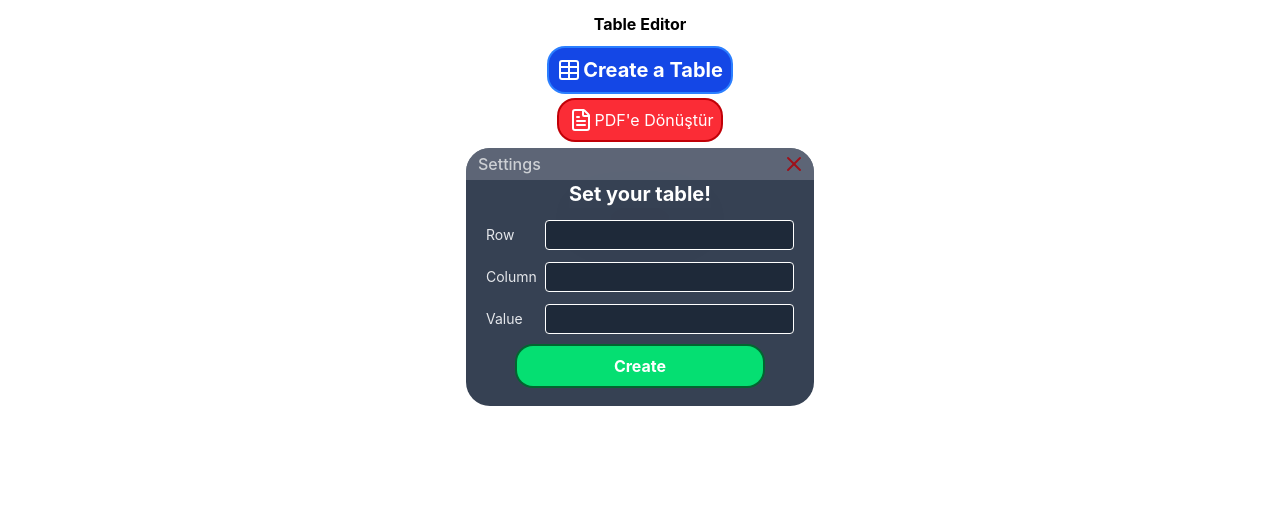
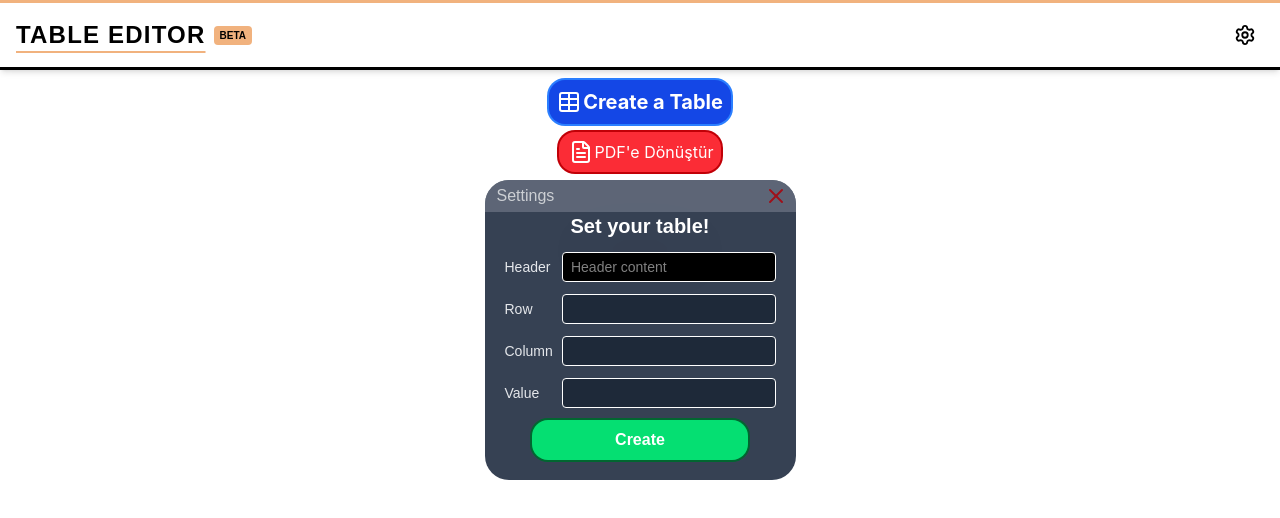
Before and after one commit to kaancaydin/tableEditor, a React (Vite) app: page / in a window 1280 px wide. Both pictures are taken after a click on the button "Create a Table". Shown: the top 518 px of the page. Built offline with nearby package versions, Linux system fonts and the light colour scheme.

Commit message:
feat: add header section and changed header input value to string

```diff
--- a/src/App.tsx
+++ b/src/App.tsx
@@ -4,16 +4,18 @@ import { TableSettings } from "./components/TableSettings";
 import { Table } from "lucide-react";
 import { CreateTable } from "./components/CreateTable";
 import type { TableStatus } from "./types/types";
+import { Header } from "./components/Header";
 
 function App() {
   const [openTSettings, setOpenTSettings] = useState<TableStatus>("close");
   const [rowNum, setRowNum] = useState<number | "">("");
   const [colNum, setColNum] = useState<number | "">("");
+  const [headerVal, setHeaderVal] = useState<string>("");
   const [colVal, setColVal] = useState<string>("");
   return (
     <>
-      <div className={`flex items-center justify-center flex-col `}>
-        <p className="my-3 font-bold">Table Editor</p>
+      <Header />
+      <div className={`flex items-center justify-center flex-col mt-20`}> {/* NOT:mt-20 geçici eklendi, silinecek */}
         <button
           className="font-bold bg-blue-700 ring-2 ring-blue-500 text-white text-xl p-2 flex gap-0.5
         cursor-pointer rounded-2xl justify-center items-center text-center
@@ -27,19 +29,28 @@ function App() {
           Create a Table
         </button>
         <TurnToPdf />
-        <div className={`${openTSettings === "open" ? "flex" : "hidden"}`}>
+        <div className={`${openTSettings === "open" ? "flex font-titi" : "hidden"}`}>
           <TableSettings
             setOpenTSettings={setOpenTSettings}
             rowNum={rowNum}
             colNum={colNum}
+            headerVal={headerVal}
             colVal={colVal}
             setRowNum={setRowNum}
             setColNum={setColNum}
+            setHeaderVal={setHeaderVal}
             setColVal={setColVal}
           />
         </div>
-        <div className={`${openTSettings === "created" ? "flex flex-col gap-2 items-center text-center" : "hidden"}`}>
-          <CreateTable rowNum={rowNum} colNum={colNum} colVal={colVal}/>
+        <div
+          className={`${openTSettings === "created" ? "flex flex-col gap-2 items-center text-center font-manrope" : "hidden"}`}
+        >
+          <CreateTable
+            rowNum={rowNum}
+            colNum={colNum}
+            headerVal={headerVal}
+            colVal={colVal}
+          />
         </div>
       </div>
     </>
--- a/src/components/CreateTable.tsx
+++ b/src/components/CreateTable.tsx
@@ -1,29 +1,57 @@
 import type { TableProps } from "../types/types";
 
-export const CreateTable = ({ rowNum, colNum,colVal}: TableProps) => {
+export const CreateTable = ({
+  rowNum,
+  colNum,
+  headerVal,
+  colVal,
+}: TableProps) => {
   const rowInt = Number(rowNum);
   const colInt = Number(colNum);
   return (
     <>
-      <div
-        className={`${rowInt > 0 && colInt > 0 ? "flex" : "hidden"} gap-2 mt-2 bg-gray-400 p-2 rounded-2xl`}
+      <table
+        className={`${rowInt > 0 && colInt > 0 ? "block" : "hidden"} border-collapse border border-red-900`}
       >
-        <p>
-          row : <span className="bg-purple-500 p-1 rounded-xl">{rowInt}</span>
-        </p>
-        <span className="font-bold">|</span>
-        <p>
-          col : <span className="bg-purple-500 p-1 rounded-xl">{colInt}</span>
-        </p>
-      </div>
+        <thead>
+          <tr className="bg-red-100">
+            <th className="border border-red-300 px-4 py-2 text-center" colSpan={2}>Table Details</th>
+          </tr>
+        </thead>
+        <tbody>
+          <tr>
+            <td className="border border-red-300 px-4 py-2 text-left">Row</td>
+            <td className="border border-red-300 px-4 py-2 text-left">{rowInt}</td>
+          </tr>
+          <tr>
+            <td className="border border-red-300 px-4 py-2 text-left">Column</td>
+            <td className="border border-red-300 px-4 py-2 text-left">{colInt}</td>
+          </tr>
+        </tbody>
+      </table>
 
       <table className="w-full border-collapse border border-gray-300">
+        {headerVal.trim() !== "" && (
+          <thead>
+            <tr className="bg-gray-100">
+              <th
+                className="border border-gray-300 px-4 py-2 text-center" //header şu anlık verilen satır değeri ile aynı sayıda ve hepsi birleşip tek satır oluyor
+                colSpan={colInt}
+              >
+                {headerVal}
+              </th>
+            </tr>
+          </thead>
+        )}
         <tbody>
           {Array.from({ length: rowInt }).map((_, rowIndex) => (
             <tr key={rowIndex}>
               {Array.from({ length: colInt }).map((_, colIndex) => (
-                <td className="border border-gray-300 px-4 py-2 text-left" key={colIndex}>
-                    {colVal}
+                <td
+                  className="border border-gray-300 px-4 py-2 text-left"
+                  key={colIndex}
+                >
+                  {colVal}
                 </td>
               ))}
             </tr>
--- /dev/null
+++ b/src/components/Header.tsx
@@ -0,0 +1,26 @@
+import { Settings } from "lucide-react";
+
+export const Header = () => {
+  return (
+    <header className="fixed top-0 left-0 right-0 z-50 bg-white border-b-3 border-b-[#000000] border-t-3 border-t-[#F1B27E] shadow-md font-titi print:hidden">
+      <div className="flex justify-between items-center px-4 py-3">
+        <div className="flex items-center gap-2">
+          <p className="font-bold tracking-wider uppercase text-2xl">
+            <span className="underline decoration-[#F1B27E] decoration-2 underline-offset-8">
+              Table editor
+            </span>
+          </p>
+          <span className="text-[10px] bg-[#F1B27E] text-black px-1.5 py-0.5 rounded font-bold">
+            BETA
+          </span>
+        </div>
+        <button className="p-2 rounded-full hover:bg-[#F1B27E]/50 active:scale-95 transition-all duration-200">
+          <Settings
+            width={22}
+            className="cursor-pointer text-black hover:rotate-45 transition-transform duration-300"
+          />
+        </button>
+      </div>
+    </header>
+  );
+};
--- a/src/components/TableSettings.tsx
+++ b/src/components/TableSettings.tsx
@@ -5,9 +5,11 @@ export const TableSettings = ({
   setOpenTSettings,
   rowNum,
   colNum,
+  headerVal,
   colVal,
   setRowNum,
   setColNum,
+  setHeaderVal,
   setColVal,
 }: TableSettingType) => {
   const inputControl = () => {
@@ -15,6 +17,13 @@ export const TableSettings = ({
       console.log("enter a valid number");
       return;
     }
+    let hV:string
+    if (headerVal.trim() !== "") {
+      hV = headerVal;
+    } else {
+      hV = "null";
+    }
+    console.log(hV);
     console.log("row:", rowNum);
     console.log("col:", colNum);
     console.log("colVal:", colVal);
@@ -32,6 +41,22 @@ export const TableSettings = ({
       <p className="text-xl font-bold text-white shadow-2xl mt-3">
         Set your table!
       </p>
+      <div className="flex items-center gap-2">
+        <label htmlFor="rowNum" className="text-sm text-gray-200 w-16">
+          Header
+        </label>
+        <input
+          id="headerNum"
+          type="text"
+          name="headerNum"
+          placeholder="Header content"
+          onChange={(e) => {
+            const val = e.target.value;
+            setHeaderVal(val);
+          }}
+          className="border rounded px-2 py-1 w-full bg-black text-white text-sm"
+        />
+      </div>
       <div className="flex items-center gap-2">
         <label htmlFor="rowNum" className="text-sm text-gray-200 w-16">
           Row
--- a/src/index.css
+++ b/src/index.css
@@ -1,4 +1,6 @@
 @import "tailwindcss";
+@import url('https://fonts.googleapis.com/css2?family=Manrope:wght@200..800&display=swap'); /* manrope fontu, google fonts */
+@import url('https://fonts.googleapis.com/css2?family=Titillium+Web:ital,wght@0,200;0,300;0,400;0,600;0,700;0,900;1,200;1,300;1,400;1,600;1,700&display=swap'); /* Titillium Web fontu, google fonts */
 
 body{
   background: #ffffff;
@@ -8,115 +10,17 @@ body{
   justify-content: center;
 }
 
-/* :root {
-  --text: #6b6375;
-  --text-h: #08060d;
-  --bg: #fff;
-  --border: #e5e4e7;
-  --code-bg: #f4f3ec;
-  --accent: #aa3bff;
-  --accent-bg: rgba(170, 59, 255, 0.1);
-  --accent-border: rgba(170, 59, 255, 0.5);
-  --social-bg: rgba(244, 243, 236, 0.5);
-  --shadow:
-    rgba(0, 0, 0, 0.1) 0 10px 15px -3px, rgba(0, 0, 0, 0.05) 0 4px 6px -2px;
-
-  --sans: system-ui, 'Segoe UI', Roboto, sans-serif;
-  --heading: system-ui, 'Segoe UI', Roboto, sans-serif;
-  --mono: ui-monospace, Consolas, monospace;
-
-  font: 18px/145% var(--sans);
-  letter-spacing: 0.18px;
-  color-scheme: light dark;
-  color: var(--text);
-  background: var(--bg);
-  font-synthesis: none;
-  text-rendering: optimizeLegibility;
-  -webkit-font-smoothing: antialiased;
-  -moz-osx-font-smoothing: grayscale;
-
-  @media (max-width: 1024px) {
-    font-size: 16px;
-  }
+@theme {
+    --font-manrope: "Manrope", sans-serif;
+    --font-titi: "Titillium Web", sans-serif;
+    /*
+  --font-satoshi: "Satoshi", sans-serif;
+  --font-clash: "Clash Display", sans-serif;
+  --font-cinzel: "Cinzel Decorative", serif;
+  --font-antiqua: "Uncial Antiqua", system-ui;
+  --font-rubik: "Rubik", sans-serif;
+  --font-sora: "Sora", ui-sans-serif, system-ui, sans-serif;
+  --font-outfit: "Sora", ui-sans-serif, system-ui, sans-serif;
+  --font-sora: "Sora", ui-sans-serif, system-ui, sans-serif;
+  */
 }
-
-@media (prefers-color-scheme: dark) {
-  :root {
-    --text: #9ca3af;
-    --text-h: #f3f4f6;
-    --bg: #16171d;
-    --border: #2e303a;
-    --code-bg: #1f2028;
-    --accent: #c084fc;
-    --accent-bg: rgba(192, 132, 252, 0.15);
-    --accent-border: rgba(192, 132, 252, 0.5);
-    --social-bg: rgba(47, 48, 58, 0.5);
-    --shadow:
-      rgba(0, 0, 0, 0.4) 0 10px 15px -3px, rgba(0, 0, 0, 0.25) 0 4px 6px -2px;
-  }
-
-  #social .button-icon {
-    filter: invert(1) brightness(2);
-  }
-}
-
-#root {
-  width: 1126px;
-  max-width: 100%;
-  margin: 0 auto;
-  text-align: center;
-  border-inline: 1px solid var(--border);
-  min-height: 100svh;
-  display: flex;
-  flex-direction: column;
-  box-sizing: border-box;
-}
-
-body {
-  margin: 0;
-}
-
-h1,
-h2 {
-  font-family: var(--heading);
-  font-weight: 500;
-  color: var(--text-h);
-}
-
-h1 {
-  font-size: 56px;
-  letter-spacing: -1.68px;
-  margin: 32px 0;
-  @media (max-width: 1024px) {
-    font-size: 36px;
-    margin: 20px 0;
-  }
-}
-h2 {
-  font-size: 24px;
-  line-height: 118%;
-  letter-spacing: -0.24px;
-  margin: 0 0 8px;
-  @media (max-width: 1024px) {
-    font-size: 20px;
-  }
-}
-p {
-  margin: 0;
-}
-
-code,
-.counter {
-  font-family: var(--mono);
-  display: inline-flex;
-  border-radius: 4px;
-  color: var(--text-h);
-}
-
-code {
-  font-size: 15px;
-  line-height: 135%;
-  padding: 4px 8px;
-  background: var(--code-bg);
-}
- */
--- a/src/types/types.ts
+++ b/src/types/types.ts
@@ -1,17 +1,20 @@
-export type TableStatus = "open" | "close" |"created"
+export type TableStatus = "open" | "close" | "created";
 
 export type TableSettingType = {
   setOpenTSettings: React.Dispatch<React.SetStateAction<TableStatus>>;
-  rowNum:number | "";
-  colNum:number | "";
+  rowNum: number | "";
+  colNum: number | "";
+  headerVal: string;
   colVal: string;
   setRowNum: React.Dispatch<React.SetStateAction<number | "">>;
   setColNum: React.Dispatch<React.SetStateAction<number | "">>;
+  setHeaderVal: React.Dispatch<React.SetStateAction<string>>;
   setColVal: React.Dispatch<React.SetStateAction<string>>;
 };
 
 export type TableProps = {
-  rowNum:number | "";
-  colNum:number | "";
-  colVal:string;
-}
+  rowNum: number | "";
+  colNum: number | "";
+  headerVal: string;
+  colVal: string;
+};
```
Also changed, not shown: src/App.css (deleted, +0 -185 lines).
